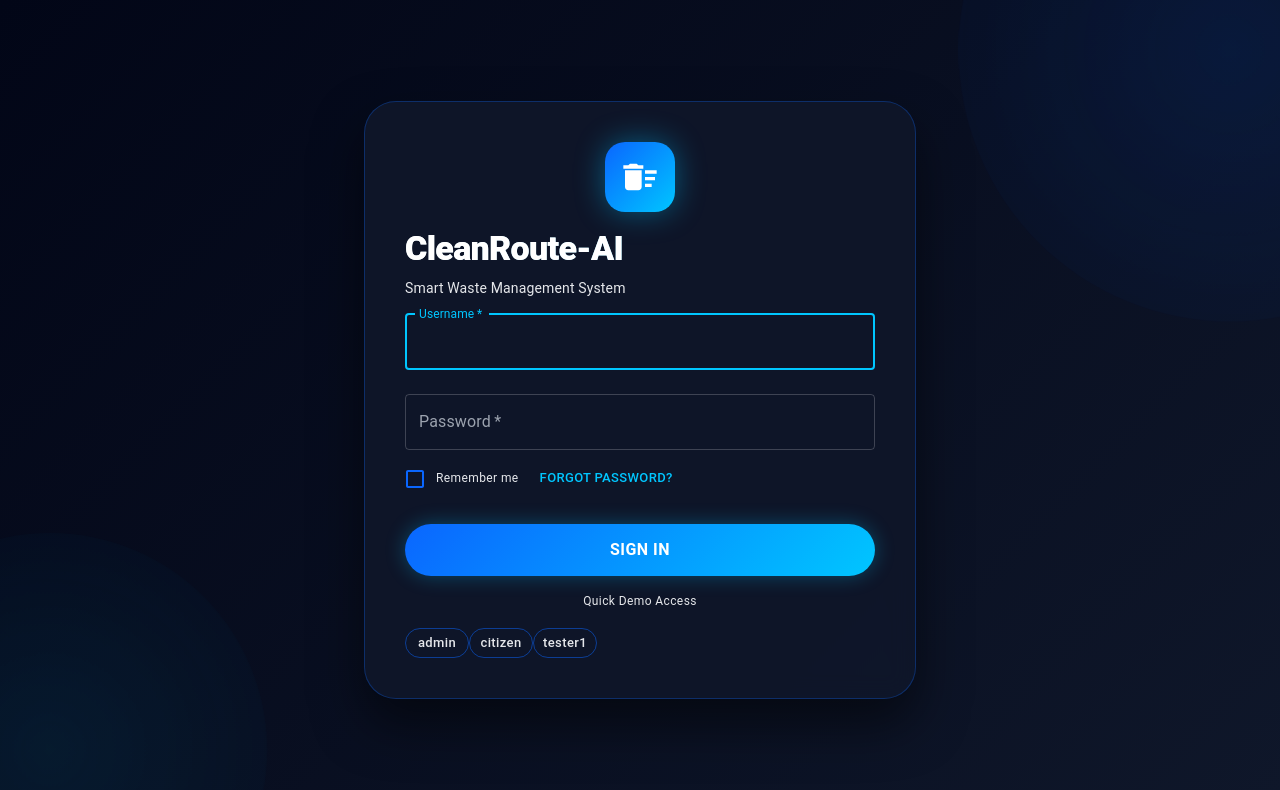
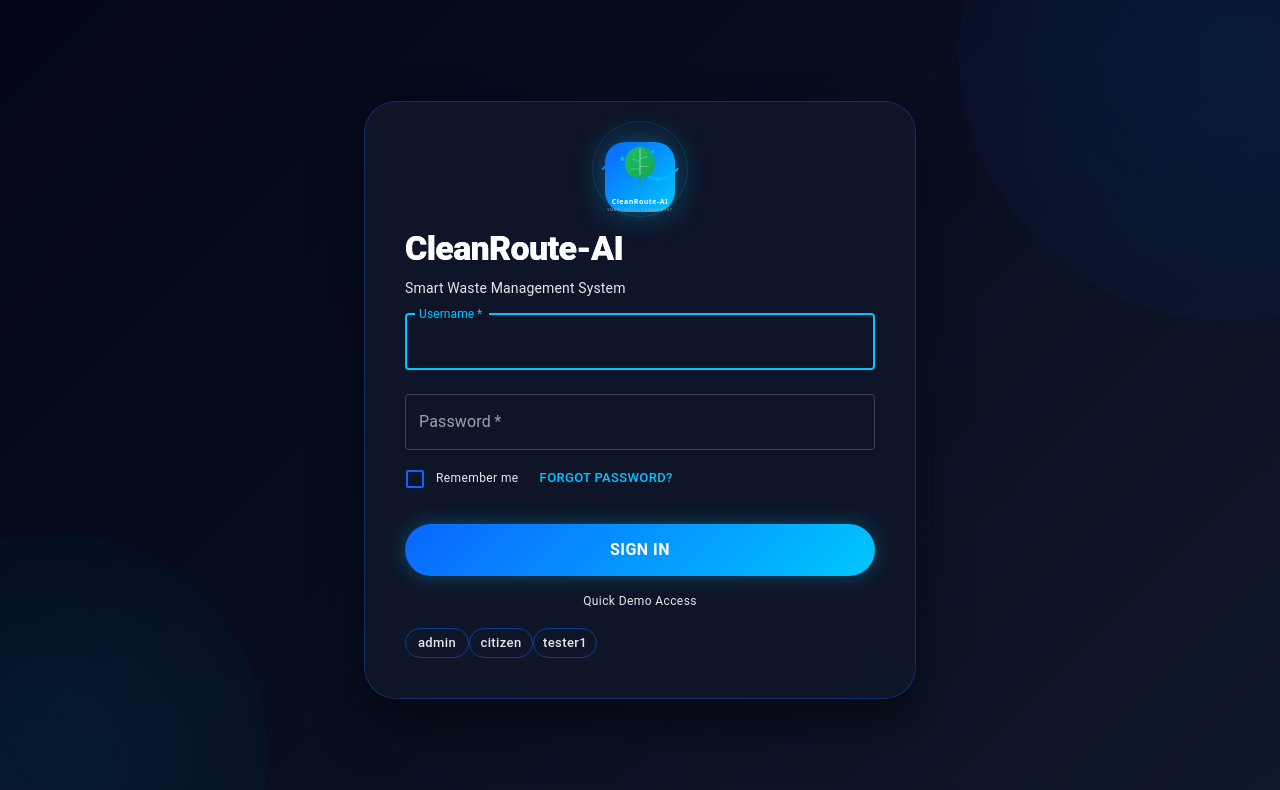
Before and after one commit to maryam-ca/CleanRoute-AI, a React (Create React App) app in the folder frontend/: page / in a window 1280 px wide. Shown: the top 790 px of the page. Built offline with nearby package versions, Linux system fonts and the light colour scheme.

Commit message:
logo changed

```diff
--- a/frontend/public/index.html
+++ b/frontend/public/index.html
@@ -1,6 +1,8 @@
 <!DOCTYPE html>
 <html lang="en">
   <head>
+    <link rel="icon" type="image/svg+xml" href="/logo.svg" />
+    <link rel="apple-touch-icon" href="/logo.svg" />
     <meta charset="utf-8" />
     <link rel="icon" href="%PUBLIC_URL%/favicon.ico" />
     <meta name="viewport" content="width=device-width, initial-scale=1" />
--- a/frontend/src/components/Login.js
+++ b/frontend/src/components/Login.js
@@ -167,7 +167,17 @@ const Login = ({ setToken }) => {
                   boxShadow: '0 0 30px rgba(0,198,255,0.4)',
                 }}
               >
-                <CleanIcon sx={{ fontSize: 40, color: '#FFFFFF' }} />
+                              <Box
+                component="img"
+                src="/logo.svg"
+                alt="CleanRoute-AI Logo"
+                sx={{
+                  width: 100,
+                  height: 100,
+                  borderRadius: '20px',
+                  mb: 2
+                }}
+              />
               </Box>
               <Typography
                 variant="h4"
--- a/frontend/src/components/Navigation.js
+++ b/frontend/src/components/Navigation.js
@@ -172,7 +172,16 @@ const Navigation = ({ user, setToken }) => {
           <Toolbar sx={{ justifyContent: 'space-between', minHeight: '64px', px: { xs: 1, sm: 2 } }}>
             {/* Logo */}
             <Box display="flex" alignItems="center" gap={1} sx={{ cursor: 'pointer' }} onClick={() => navigateTo('/')}>
-              <CleanIcon sx={{ fontSize: 28, color: '#00C6FF' }} />
+                            <Box
+                component="img" className="logo-image"
+                src="/logo.svg"
+                alt="CleanRoute-AI Logo"
+                sx={{
+                  width: { xs: 40, sm: 48 },
+                  height: { xs: 40, sm: 48 },
+                  borderRadius: '12px'
+                }}
+              />
               <Typography variant="h6" sx={{ fontWeight: 700, color: '#FFFFFF', fontSize: '1rem' }}>
                 CleanRoute-AI
               </Typography>
--- a/frontend/src/index.css
+++ b/frontend/src/index.css
@@ -64,3 +64,18 @@ body {
 h1, h2, h3, h4, h5, h6, .MuiTypography-h1, .MuiTypography-h2, .MuiTypography-h3, .MuiTypography-h4, .MuiTypography-h5, .MuiTypography-h6 {
   color: #FFFFFF !important;
 }
+
+/* Logo styling */
+.logo-image {
+  display: block;
+  width: 48px;
+  height: 48px;
+  object-fit: contain;
+}
+
+@media (max-width: 600px) {
+  .logo-image {
+    width: 36px;
+    height: 36px;
+  }
+}
```
Also changed, not shown: frontend/public/logo.svg (added), frontend/public/manifest.json.
